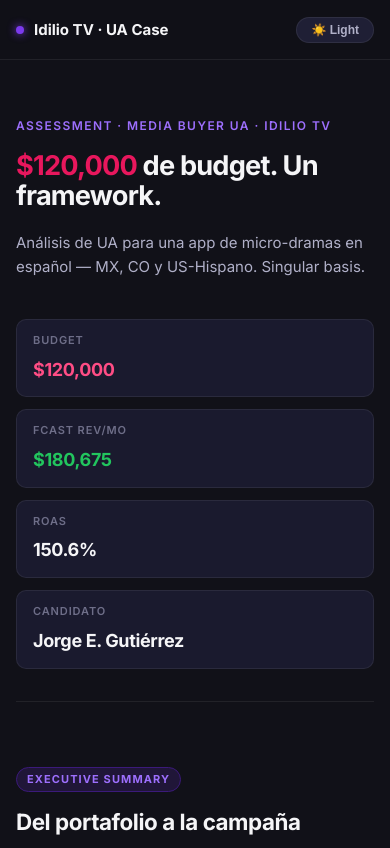
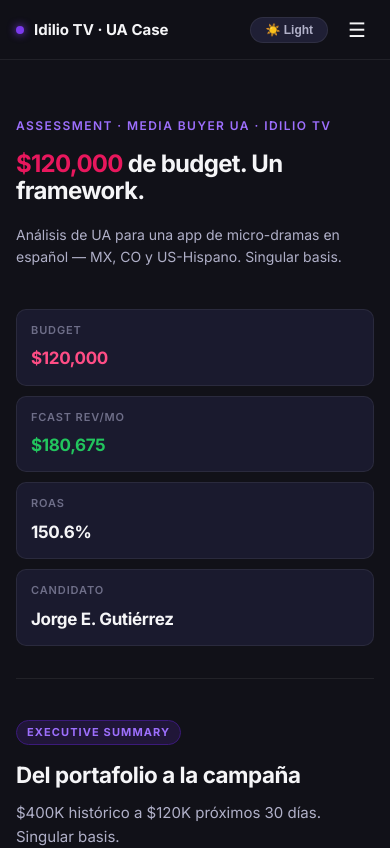
Before and after one commit to jorgeegtz/idilio-ua-case, a React (Vite) app: page / in a window 390 px wide. Shown: the top 848 px of the page. Built offline with nearby package versions, Linux system fonts and the light colour scheme.

Commit message:
feat: burger menu mobile, nav-desktop hide on mobile

```diff
--- a/src/App.tsx
+++ b/src/App.tsx
@@ -41,29 +41,39 @@
     <div className="app">
       <nav className="topnav">
         <div className="brand"><span className="dot" /><span>Idilio TV · UA Case</span></div>
-        <div style={{ display: 'flex', alignItems: 'center', gap: 16 }}>
+        <div style={{ display: 'flex', alignItems: 'center', gap: 12 }}>
           <button
             onClick={() => setTheme(t => t === 'dark' ? 'light' : 'dark')}
-            style={{
-              background: 'var(--bg-3)', border: '1px solid var(--border)',
-              borderRadius: 99, padding: '5px 14px', cursor: 'pointer',
-              fontSize: 12, fontWeight: 600, color: 'var(--text-1)',
-              display: 'flex', alignItems: 'center', gap: 6,
-            }}
+            style={{ background: 'var(--bg-3)', border: '1px solid var(--border)', borderRadius: 99, padding: '5px 14px', cursor: 'pointer', fontSize: 12, fontWeight: 600, color: 'var(--text-1)' }}
           >
             {theme === 'dark' ? '☀️ Light' : '🌙 Dark'}
           </button>
-          <ul className="nav-links">
+          <ul className="nav-links nav-desktop">
             {NAV.map(l => (
               <li key={l.href}>
-              <a href={l.href} className={active === l.href.slice(1) ? 'active' : ''} onClick={e => { e.preventDefault(); goTo(l.href); }}>
+                <a href={l.href} className={active === l.href.slice(1) ? 'active' : ''} onClick={e => { e.preventDefault(); goTo(l.href); setMenuOpen(false); }}>
                   {l.label}
                 </a>
               </li>
             ))}
           </ul>
+          <button className="burger-btn" onClick={() => setMenuOpen(o => !o)} aria-label="Menu">
+            {menuOpen ? '✕' : '☰'}
+          </button>
         </div>
       </nav>
+      {menuOpen && (
+        <div style={{ position: 'fixed', top: 'var(--nav-h)', left: 0, right: 0, bottom: 0, background: 'var(--bg-1)', zIndex: 99, display: 'flex', flexDirection: 'column', padding: '24px' }}>
+          {NAV.map(l => (
+            <a key={l.href} href={l.href}
+              onClick={e => { e.preventDefault(); goTo(l.href); setMenuOpen(false); }}
+              style={{ fontSize: 20, fontWeight: 600, color: active === l.href.slice(1) ? 'var(--purple-light)' : 'var(--text-0)', padding: '16px 0', borderBottom: '1px solid var(--border)', textDecoration: 'none' }}
+            >
+              {l.label}
+            </a>
+          ))}
+        </div>
+      )}
       <div className="content-area">
         <header className="hero">
           <p className="hero-eyebrow">Assessment · Media Buyer UA · Idilio TV</p>
--- a/src/index.css
+++ b/src/index.css
@@ -177,3 +177,35 @@
   .hero-stats { flex-direction: column; }
   .stat-card { min-width: unset; width: 100%; }
 }
+
+.burger-btn {
+  display: none;
+  background: none;
+  border: none;
+  cursor: pointer;
+  padding: 8px;
+  font-size: 20px;
+  color: var(--text-0);
+  line-height: 1;
+}
+
+@media (max-width: 768px) {
+  .nav-desktop { display: none !important; }
+  .burger-btn { display: flex !important; align-items: center; justify-content: center; }
+  .content-area { padding: 24px 16px 64px; }
+  .hero { padding-top: calc(var(--nav-h) + 32px); padding-bottom: 32px; margin-bottom: 40px; }
+  .hero h1 { font-size: clamp(1.6rem, 8vw, 2.4rem); }
+  .hero-sub { font-size: 14px; }
+  .hero-stats { gap: 10px; flex-wrap: wrap; }
+  .stat-card { min-width: 0; flex: 1 1 140px; padding: 12px 14px; }
+  .stat-card .stat-value { font-size: 17px; }
+  .section-header h2 { font-size: 1.4rem; }
+  .ops-grid { grid-template-columns: 1fr; }
+  .divider { margin: 40px 0; }
+  nav.topnav { padding: 0 16px; }
+}
+
+@media (max-width: 480px) {
+  .hero h1 { font-size: 1.5rem; }
+  .stat-card { flex: 1 1 calc(50% - 10px); }
+}
```
Lines whose indentation alone changed are shown as unchanged.
